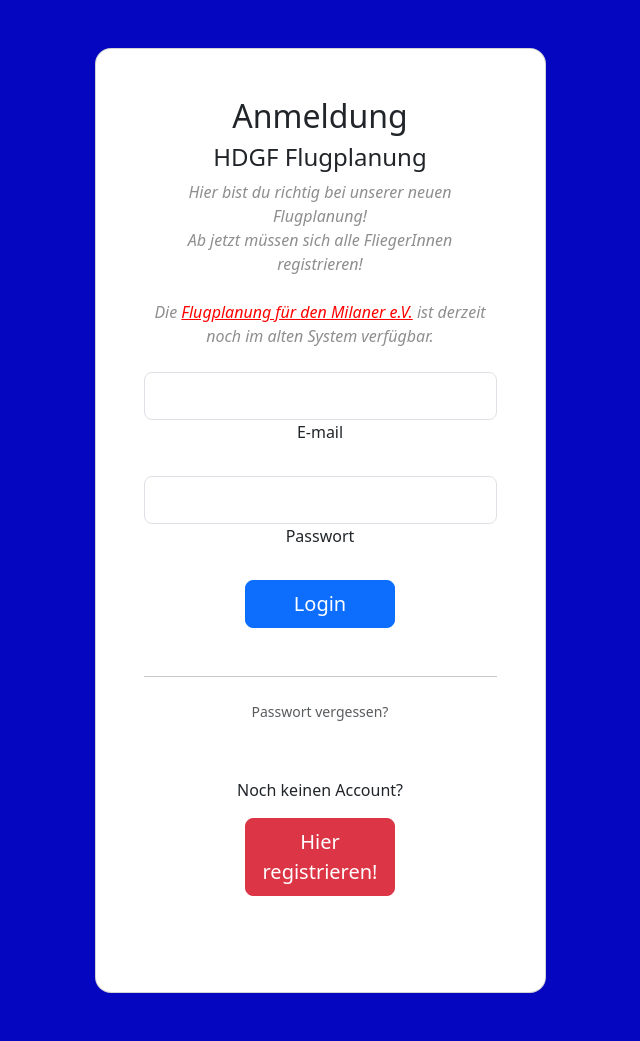
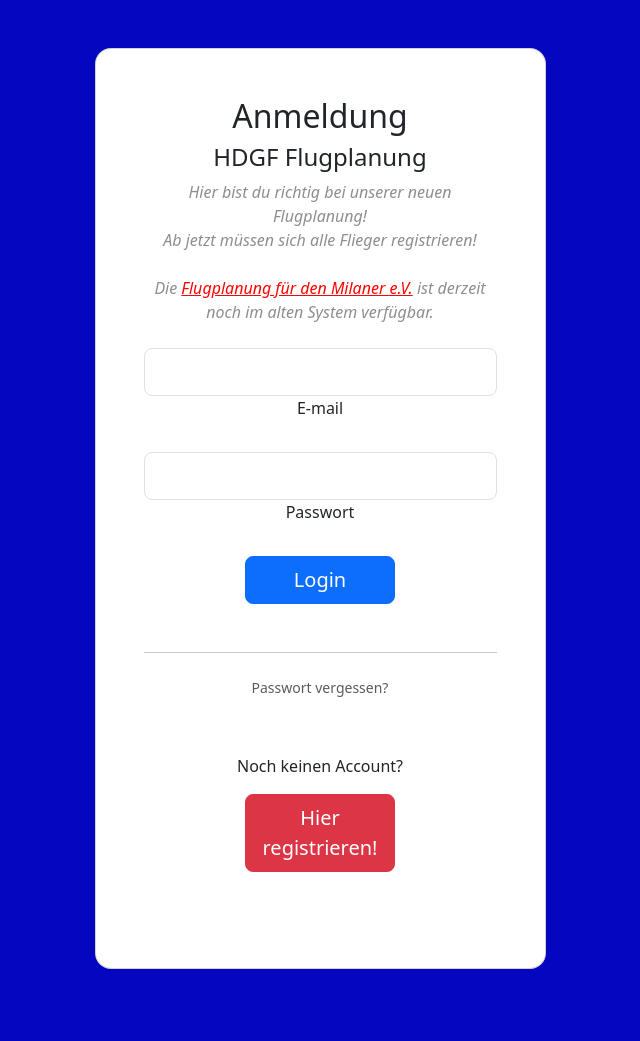
Before and after one commit to justin-mueller/flugplanung, a PHP site: page /login_page.php in a window 1280 px wide. Shown: the whole page, without its empty margins (320-960 px from the left). After the commit the page ends 1017 px from the top, so only its background shows below. Run offline with PHP 8.4, Linux system fonts and the light colour scheme.

Commit message:
Gendern wenn dann nur konsequent. Aktuell nein

```diff
--- a/login_page.php
+++ b/login_page.php
@@ -31,7 +31,7 @@
 							<h2 class="mb-2">Anmeldung</h2>
 							<h4 class="mb-2">HDGF Flugplanung</h4>
 							<p class="mb-4" style="color: #8e8e8e;font-style: italic;">Hier bist du richtig bei unserer
-								neuen Flugplanung!<br>Ab jetzt müssen sich alle FliegerInnen registrieren!<br><br>
+								neuen Flugplanung!<br>Ab jetzt müssen sich alle Flieger registrieren!<br><br>
 								Die <a  style="color: red; font-style: italic; text-decoration: underline" href="https://hdgf.de/flugplanung_milan/milanplanung.php">Flugplanung für den Milaner e.V.</a> ist derzeit noch im alten System verfügbar.</p>
 
 
```
